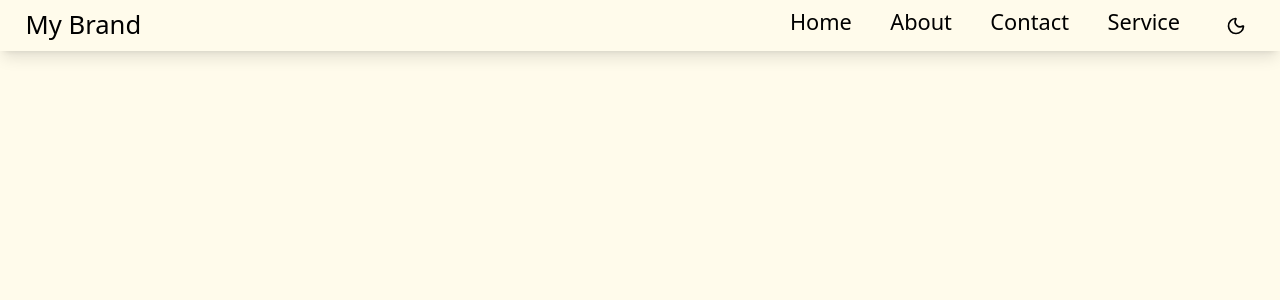
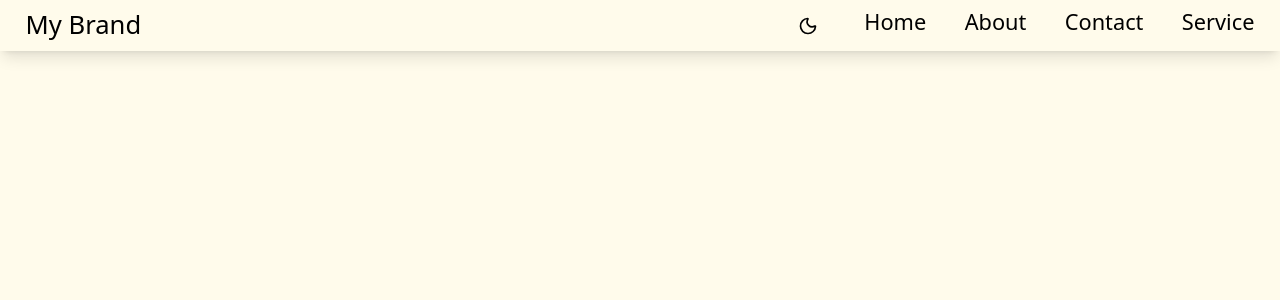
Before and after one commit to Rihan-saifi46/React-apps, a React (Vite) app in the folder hack/: page / in a window 1280 px wide. Shown: the top 300 px of the page. Built offline with nearby package versions, Linux system fonts and the light colour scheme.

Commit message:
7 Nov commit

```diff
--- a/hack/Components/Navbar+dark node/Pnav.jsx
+++ b/hack/Components/Navbar+dark node/Pnav.jsx
@@ -21,16 +21,19 @@ const Pnav = () => {
         My Brand
       </div>
       <div className={isDark1 ? "text-white text-[2vw] flex gap-[2vw]":"text-black text-[1.7vw] flex gap-[3vw] "}>
+       {/* button  */}
+         <button onClick={dark} className={`p-2 rounded-lg ${isDark1 ? "bg-gray-700 text-yellow-400":"bg-amber-50 text-black"}  `}>
+            {isDark1 ? <Sun size={20}/>:<Moon size={20}/>}
+        </button>
+        {/* button  */}
+
         <a href="#" className='no-underline'>Home</a>
         <a href="#" className='no-underline'>About</a>
         <a href="#" className='no-underline'>Contact</a>
         <a href="#" className='no-underline'>Service</a>
 
-        <button onClick={dark} className={`p-2 rounded-lg ${isDark1 ? "bg-gray-700 text-yellow-400":"bg-amber-50 text-black"}  `}>
-            {isDark1 ? <Sun size={20}/>:<Moon size={20}/>}
-        </button>
       </div>
-      {/* button  */}
+
 
      </nav>
    </div>
```
